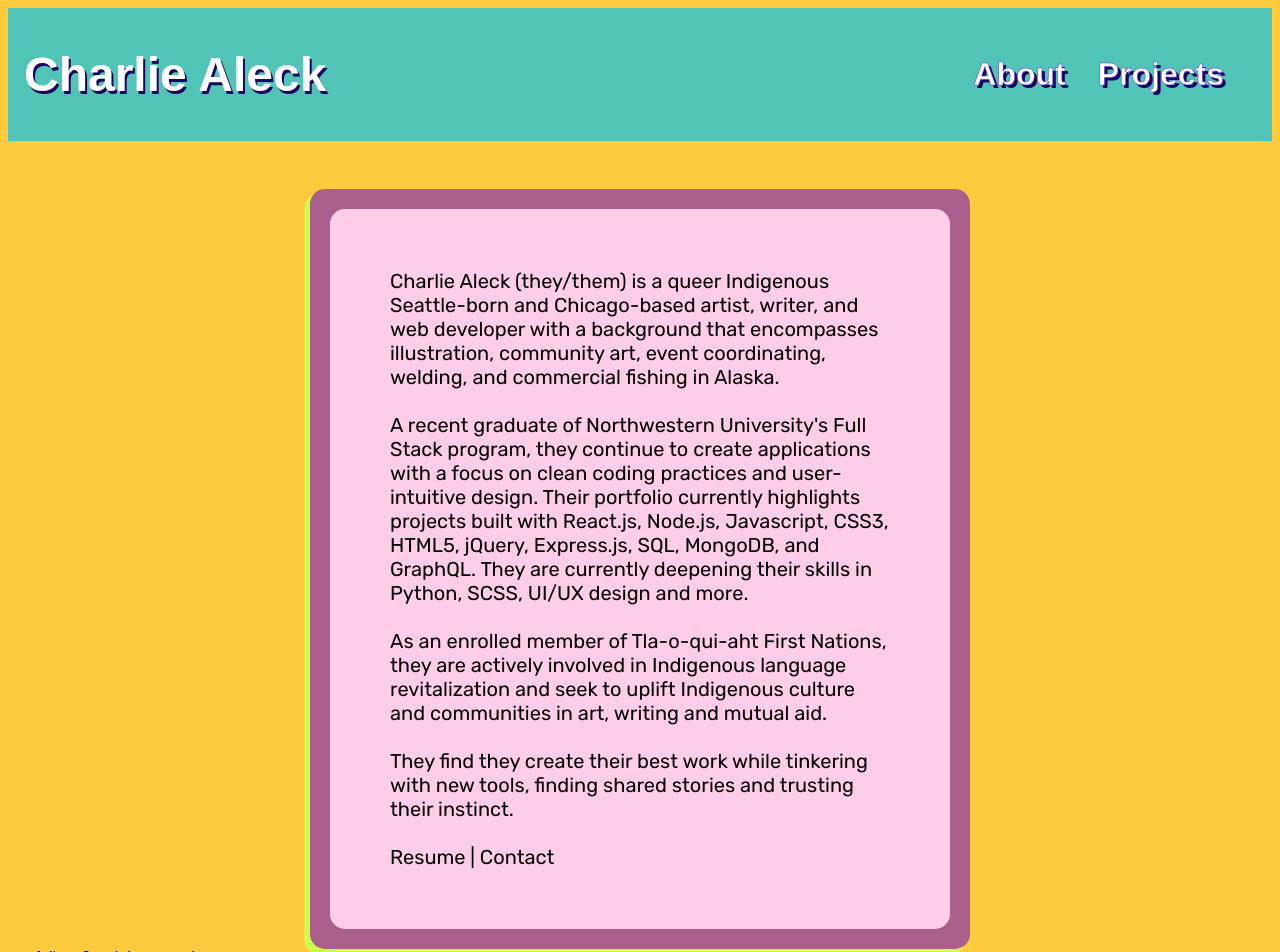
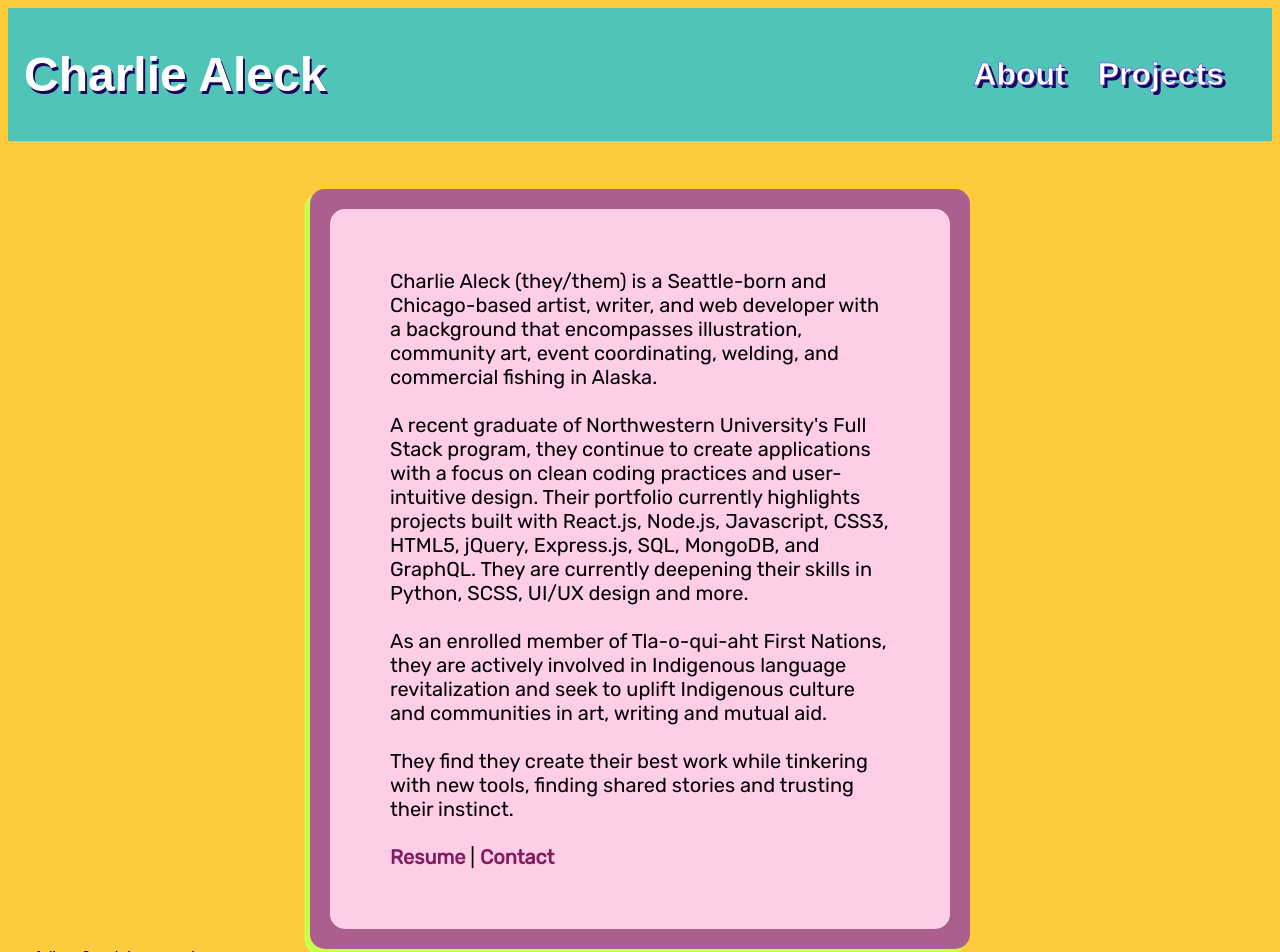
Before and after one commit to aleck-charlie/charlie3, a React (Create React App) app: page /about in a window 1280 px wide. Shown: the top 952 px of the page. Built offline with nearby package versions, Linux system fonts and the light colour scheme; a web font is replaced by a local one.

Commit message:
added resume link to about

```diff
--- a/src/pages/About.js
+++ b/src/pages/About.js
@@ -7,7 +7,7 @@
       <div className="main-card">
         <div className="nested">
           <p className="home-text">
-            Charlie Aleck (they/them) is a queer Indigenous Seattle-born and
+            Charlie Aleck (they/them) is a Seattle-born and
             Chicago-based artist, writer, and web developer with a background
             that encompasses illustration, community art, event coordinating,
             welding, and commercial fishing in Alaska.
@@ -28,7 +28,7 @@
             tools, finding shared stories and trusting their instinct.
             <br />
             <br />
-            Resume | Contact
+            <a href="https://docs.google.com/document/d/1zssz-r2Og18BkP3a6k8Wp2i1cd3qWnCoMf9ByB3kINM/edit?usp=sharing">Resume</a> | <a href="mailto:aleckcharlie@gmail.com">Contact</a>
           </p>
         </div>
       </div>
```
